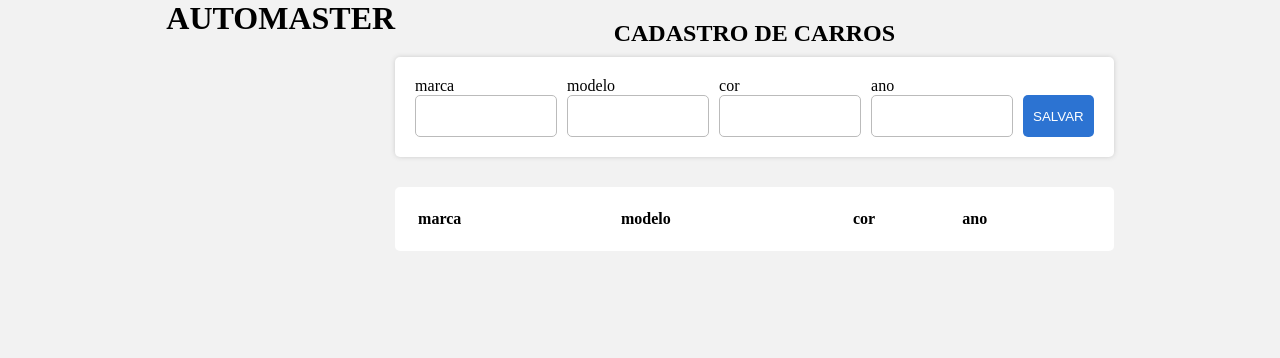
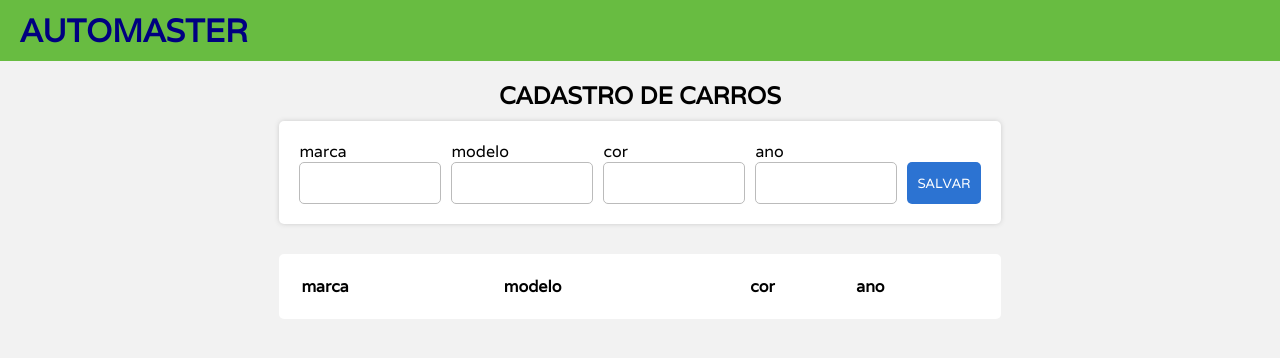
Before and after one commit to Triangi3/pgm5_crud, a React (Create React App) app in the folder frontend/: page / in a window 1280 px wide. Shown: the top 358 px of the page. Built offline with nearby package versions, Linux system fonts and the light colour scheme.

Commit message:
Add files via upload

```diff
--- a/frontend/src/styles/global.js
+++ b/frontend/src/styles/global.js
@@ -4,18 +4,37 @@ const Global = createGlobalStyle`
 
     * {
         margin: 0;
-    padding: 0:
-    font-family: 'Arial', Helvetica;
+        padding: 0;
+        font-family: 'Varela', sans-serif;
     }
 
+    header {
+        padding: 10px;
+        display: flex;
+        align-items: center;
+        background-color: #68bc41;
+        justify-content: space-between;
+        color: white;
+        width: 100%;
+        position: fixed;
+        margin-top: -60px;
+        width: 100vw;
+    }
+
+    h1 {
+        color: #000080;
+        margin-left: 20px;
+
+    }
 
     body {
         width: 100vw;
-    height: 100vw;
+        margin-top: 60px;
+        height: 100vh;
         display: flex;
         justify-content: center;
         background-color: #f2f2f2;
     }
 `;
 
-export default Global
+export default Global;
```
Lines whose indentation alone changed are shown as unchanged.
